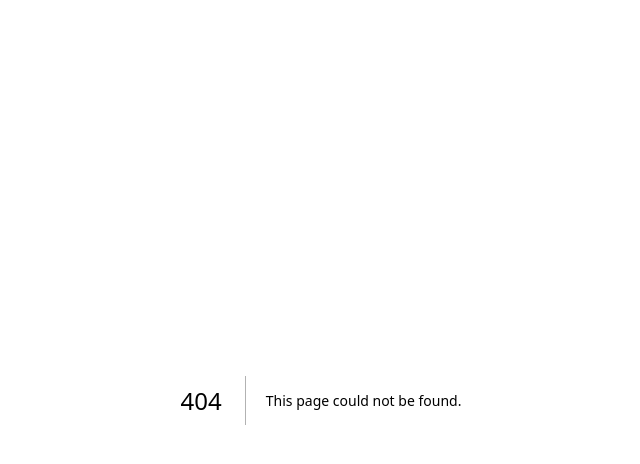
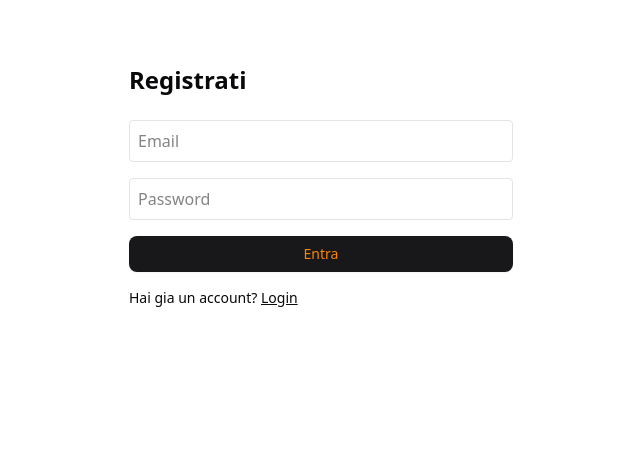
Before and after one commit to ionutbirlad/project-ktc, a Next.js app: page /register in a window 1280 px wide. Before the commit this address had no page. Shown: the top 464 px of the page, without its empty margins (319-959 px from the left). Built offline with nearby package versions, Linux system fonts and the light colour scheme.

Commit message:
feat: added register page and all related stuff

```diff
--- a/src/app/(auth)/actions.ts
+++ b/src/app/(auth)/actions.ts
@@ -3,10 +3,8 @@
 import { redirect } from "next/navigation";
 import { createClient } from "@/lib/supabase/server";
 
-// 🆕 NEW: stato tipizzato per useFormState
 export type AuthState = { ok: boolean; message?: string };
 
-// ✨ CHANGED: firma (prevState, formData) e ritorno AuthState
 export async function signInWithEmailPassword(
   _prevState: AuthState,
   formData: FormData
@@ -17,15 +15,14 @@ export async function signInWithEmailPassword(
 
   const supabase = await createClient();
   const { error } = await supabase.auth.signInWithPassword({ email, password });
-
-  // ✨ CHANGED: in caso di errore, ritorna uno state (niente redirect)
   if (error) return { ok: false, message: error.message };
-
-  // ✨ CHANGED: in caso di successo, fai redirect (non torna mai)
   redirect(next);
 }
 
-export async function signUpWithEmailPassword(formData: FormData) {
+export async function signUpWithEmailPassword(
+  _prevState: AuthState,
+  formData: FormData
+): Promise<AuthState> {
   const email = String(formData.get("email") || "").trim();
   const password = String(formData.get("password") || "");
   const next = "/dashboard";
--- a/src/app/(auth)/login/page.tsx
+++ b/src/app/(auth)/login/page.tsx
@@ -18,7 +18,7 @@ export default function LoginPage({ searchParams }: { searchParams: LoginPagePro
 
       <p className="mt-4 text-sm">
         Non hai un account?{" "}
-        <Link href="/signup" className="underline">
+        <Link href="/register" className="underline">
           Registrati
         </Link>
       </p>
--- /dev/null
+++ b/src/app/(auth)/register/page.tsx
@@ -0,0 +1,21 @@
+import Link from "next/link";
+import { RegisterForm } from "@/components/register/RegisterForm";
+
+export const metadata = { title: "Register" };
+
+export default function RegisterPage() {
+  return (
+    <div className="mx-auto max-w-sm py-16">
+      <h1 className="text-2xl font-semibold mb-6">Registrati</h1>
+
+      <RegisterForm />
+
+      <p className="mt-4 text-sm">
+        Hai gia un account?{" "}
+        <Link href="/login" className="underline">
+          Login
+        </Link>
+      </p>
+    </div>
+  );
+}
--- /dev/null
+++ b/src/components/register/RegisterForm.tsx
@@ -0,0 +1,44 @@
+"use client";
+
+import { useFormState, useFormStatus } from "react-dom";
+import { signUpWithEmailPassword, type AuthState } from "@/app/(auth)/actions";
+
+import { Button } from "@/components/ui/button";
+
+const initialState: AuthState = { ok: true };
+
+function SubmitButton() {
+  const { pending } = useFormStatus();
+  return (
+    <Button className="w-full" disabled={pending}>
+      {pending ? "Invio..." : "Entra"}
+    </Button>
+  );
+}
+
+export function RegisterForm() {
+  const [state, formAction] = useFormState(signUpWithEmailPassword, initialState);
+
+  return (
+    <form action={formAction} className="space-y-4">
+      {!state.ok && state.message && <p className="text-sm text-red-600">{state.message}</p>}
+
+      <input
+        name="email"
+        type="email"
+        required
+        placeholder="Email"
+        className="w-full rounded border p-2"
+      />
+      <input
+        name="password"
+        type="password"
+        required
+        placeholder="Password"
+        className="w-full rounded border p-2"
+      />
+
+      <SubmitButton />
+    </form>
+  );
+}
```
